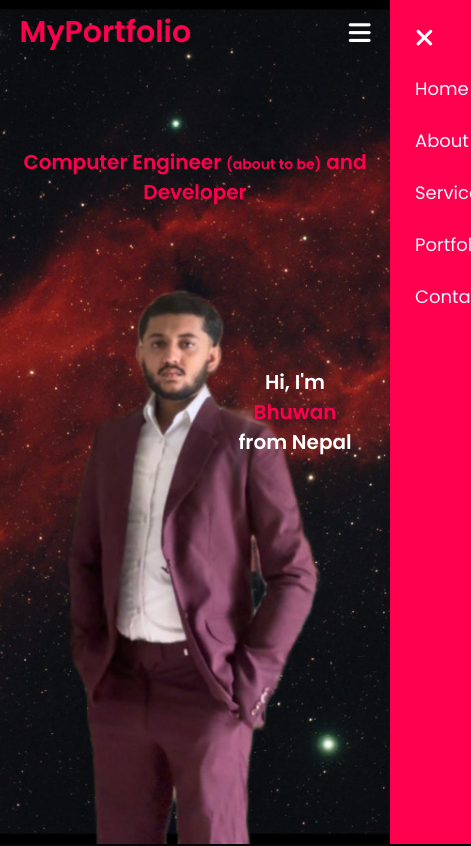
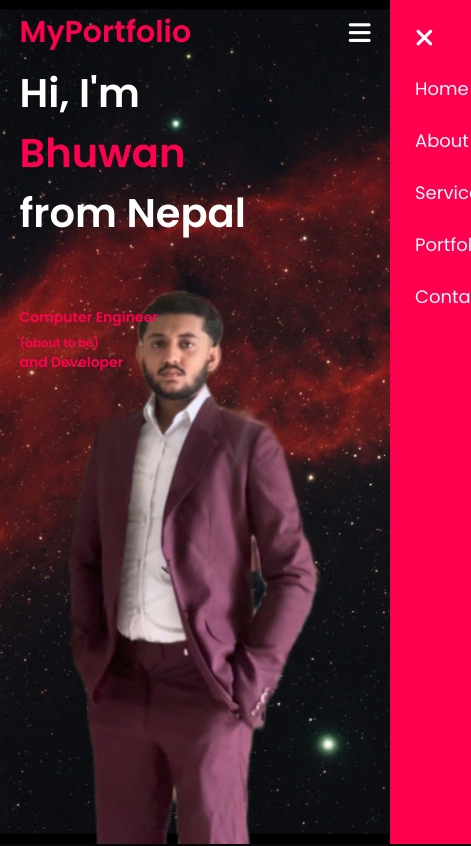
Before and after one commit to Bhuwan-netizen/index, a plain HTML site: page index.html in a window 390 px wide. Shown: the top 846 px of the page, 471 px wide, since content can reach past the window. Drawn offline with Linux system fonts and the light colour scheme.

Commit message:
Add files via upload

```diff
--- a/index.html
+++ b/index.html
@@ -27,8 +27,8 @@
                 <i class="fas fa-bars" onclick="openMenu()"></i>
             </nav>
             <div class="header-text">
-                <h5 class="text">Computer Engineer <span>(about to be)</span>  and Developer</h5>
-                <h2 class="bhuwan"> Hi, I'm <br><span class="bhuone">Bhuwan</span><br>from  Nepal</h2>
+                <p class="text">Computer Engineer <br><sub>(about to be)</sub>  <br>and Developer</p>
+                <p class="bhuwan"> Hi, I'm <br><span class="bhuone">Bhuwan</span><br>from  Nepal</p>
             </div>
         </div>
     </div>
--- a/style1.css
+++ b/style1.css
@@ -86,6 +86,24 @@ font-size: 14px;
 .clickme{
     font-size: 20px;
 }
+
+.text{
+    font-weight: bold;
+    font-size: 18px;
+    position: relative;
+    bottom: 120px;
+
+
+}
+
+.bhuwan{
+    font-weight: bold;
+    font-size: 40px;
+    position: relative;
+    bottom: 100px;
+
+}
+
 
 nav{
     display: flex;
@@ -422,11 +440,18 @@ nav .fas
 
 .text {
         position: relative;
-        top: -20px;
-        font-size: 18px;
-        text-align: center;
+        top: 140px;
+        font-size: 14px;
+        font-weight: bold;
     }
 
+
+
+    .bhuwan {
+        position: relative;
+        bottom: 170px;
+        font-weight: bold;
+    }
 
     .header-text h2{
         position: relative;
@@ -510,11 +535,6 @@ nav .fas
 
 
 
-    .bhuwan {
-        position: relative;
-        top: 140px;
-        text-align: center;
-    }
 
     .header-text h5 {
         font-size: 20px;
```
